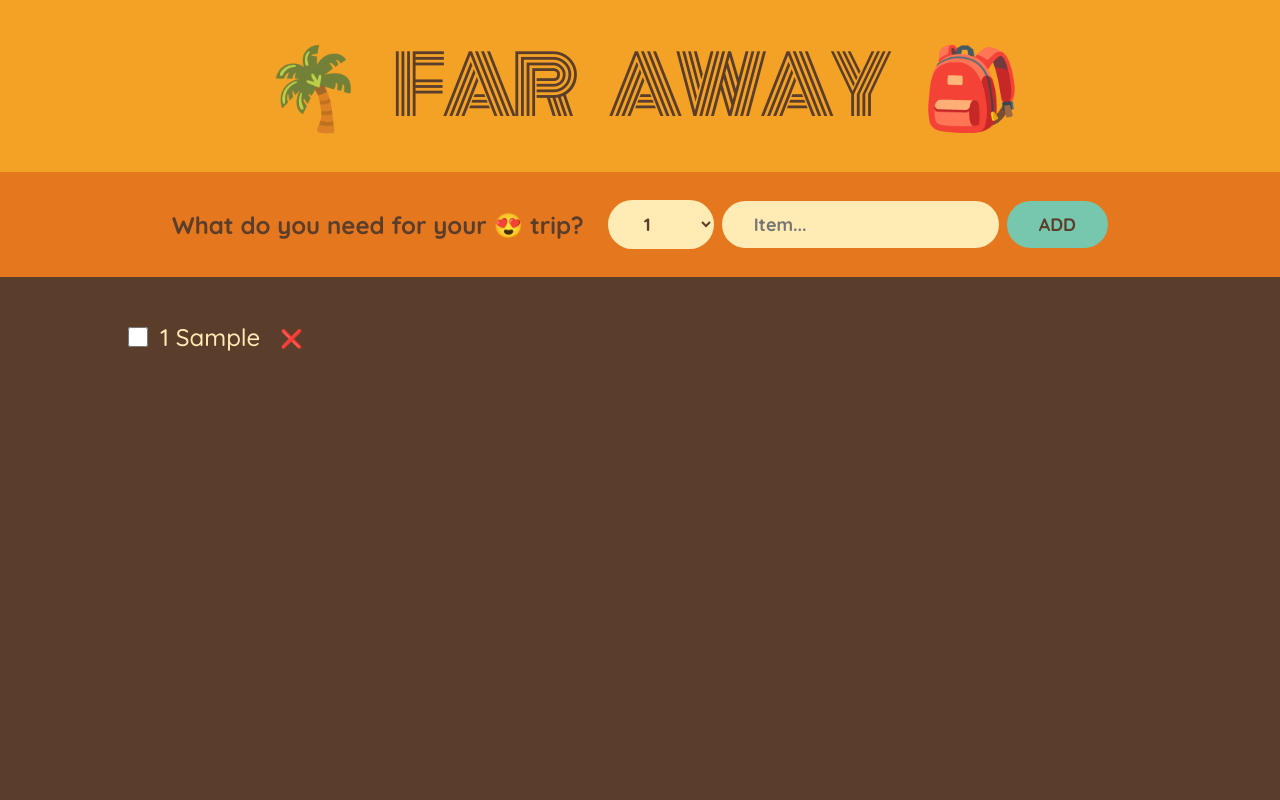
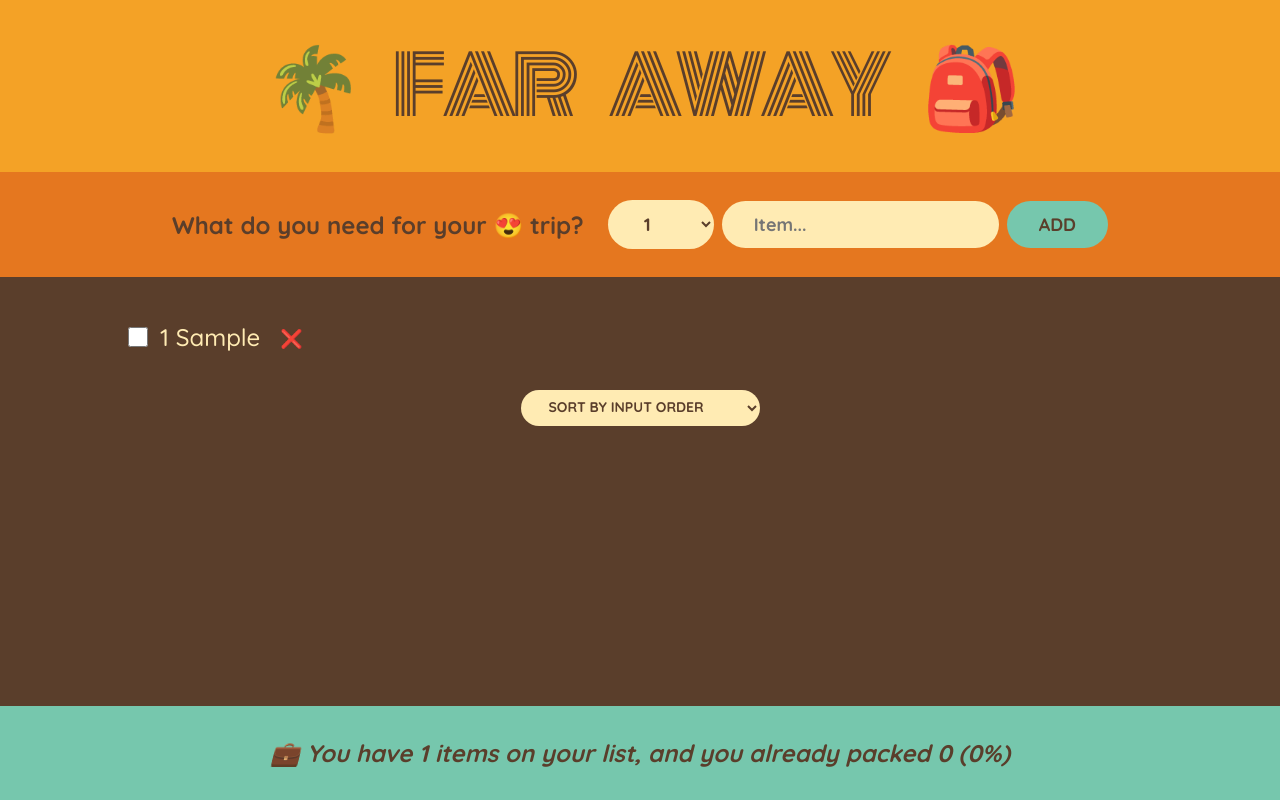
Before and after one commit to semyonsurkov/travel-list, a React (Create React App) app: page / in a window 1280 px wide. Both pictures are taken after typing "Sample" into the empty fields and a click on the button "ADD". Shown: the top 800 px of the page. Built offline with nearby package versions, Linux system fonts and the light colour scheme; the HTML template or start-up script is replaced by a standard one.

Commit message:
Add sort button and sort functions

```diff
--- a/public/index.html
+++ b/public/index.html
@@ -24,7 +24,7 @@
       work correctly both with client-side routing and a non-root public URL.
       Learn how to configure a non-root public URL by running `npm run build`.
     -->
-    <title>Travel list</title>
+    <title>React App</title>
   </head>
   <body>
     <noscript>You need to enable JavaScript to run this app.</noscript>
--- a/src/App.js
+++ b/src/App.js
@@ -28,7 +28,7 @@
         onDeleteItem={handleDeleteItem}
         onToggleItem={handleToggleItem}
       />
-      <Stats />
+      <Stats items={items} />
     </div>
   );
 }
@@ -47,7 +47,6 @@
     if (!description) return;
 
     const newItem = { description, quantity, packed: false, id: Date.now() };
-    console.log(newItem);
 
     onAddItems(newItem);
 
@@ -80,10 +79,26 @@
 }
 
 function PackingList({ items, onDeleteItem, onToggleItem }) {
+  const [sortBy, setSortBy] = useState('input');
+
+  let sortedItems;
+
+  if (sortBy === 'input') sortedItems = items;
+
+  if (sortBy === 'description')
+    sortedItems = items
+      .slice()
+      .sort((a, b) => a.description.localeCompare(b.description));
+
+  if (sortBy === 'packed')
+    sortedItems = items
+      .slice()
+      .sort((a, b) => Number(a.packed) - Number(b.packed));
+
   return (
     <div className="list">
       <ul>
-        {items.map((item) => (
+        {sortedItems.map((item) => (
           <Item
             item={item}
             onDeleteItem={onDeleteItem}
@@ -92,6 +107,14 @@
           />
         ))}
       </ul>
+
+      <div className="actions">
+        <select value={sortBy} onChange={(e) => setSortBy(e.target.value)}>
+          <option value="input">Sort by input order</option>
+          <option value="description">Sort by description</option>
+          <option value="packed">Sort by packed status</option>
+        </select>
+      </div>
     </div>
   );
 }
@@ -112,10 +135,25 @@
   );
 }
 
-function Stats() {
+function Stats({ items }) {
+  if (!items.length)
+    return (
+      <p className="stats">
+        <em>Start adding some items to your packing list 🚀</em>
+      </p>
+    );
+  const numItems = items.length;
+  const numPacked = items.filter((item) => item.packed).length;
+  const percentage = Math.round((numPacked / numItems) * 100);
+
   return (
     <footer className="stats">
-      <em>💼 You have X items on your list, and you already packed X (X%)</em>
+      <em>
+        {percentage === 100
+          ? 'You got everything! Ready to go ✈️'
+          : `💼 You have ${numItems} items on your list, and you already packed
+        ${numPacked} (${percentage}%)`}
+      </em>
     </footer>
   );
 }
--- a/src/index.css
+++ b/src/index.css
@@ -23,6 +23,7 @@
   color: #5a3e2b;
   font-family: 'Quicksand';
   font-weight: 500;
+  background-color: #5a3e2b;
 }
 
 .app {
@@ -81,13 +82,12 @@
   background-color: #5a3e2b;
   color: #ffebb3;
   padding: 4rem 0;
-
+  grid-row: 3;
   display: flex;
   justify-content: space-between;
   flex-direction: column;
   gap: 3.2rem;
   align-items: center;
-  height: 100vh;
 }
 
 .actions button,
@@ -136,4 +136,8 @@
   text-align: center;
   font-weight: 700;
   padding: 3.2rem 0;
+  position: fixed;
+  left: 0;
+  right: 0;
+  bottom: 0;
 }
```
